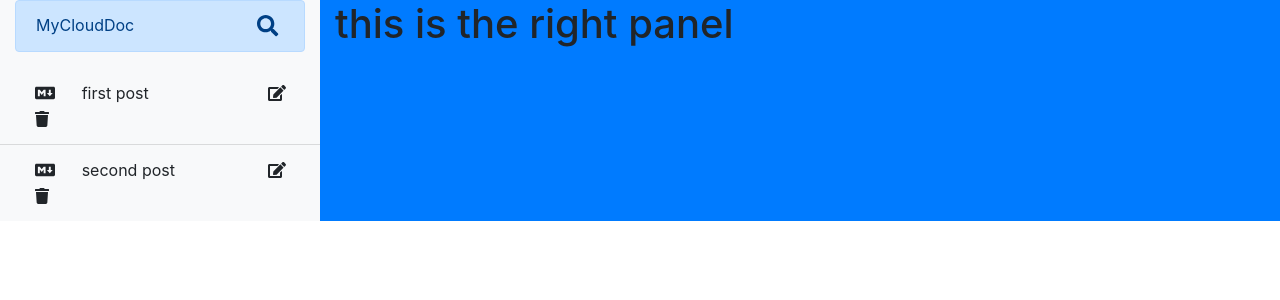
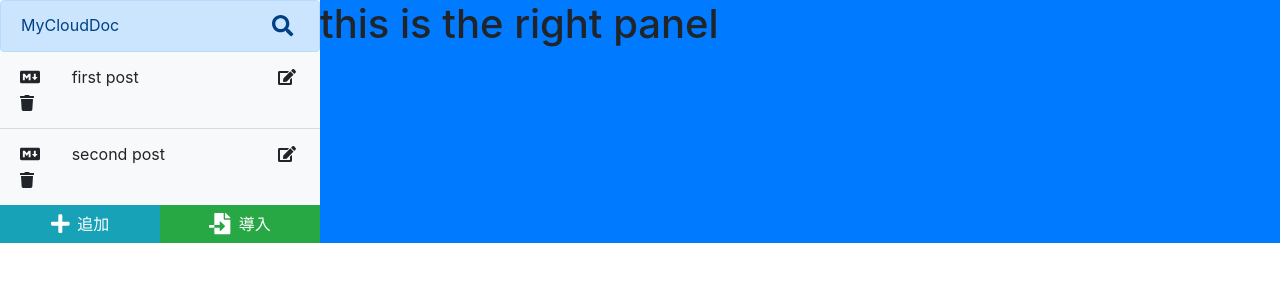
Before and after one commit to wangshunan/cloud-mddoc, a React (Create React App) app: page / in a window 1280 px wide. Shown: the top 300 px of the page. Built offline with nearby package versions, Linux system fonts and the light colour scheme.

Commit message:
add left panel bottombtn

```diff
--- a/src/App.js
+++ b/src/App.js
@@ -1,14 +1,16 @@
 import React from 'react';
+import { faPlus, faFileImport } from '@fortawesome/free-solid-svg-icons'
 import './App.css';
 import 'bootstrap/dist/css/bootstrap.min.css'
 import FileSearch from './components/FileSearch'
 import FileList from './components/FileList'
 import defaultFiles from './utils/defaultFiles'
+import BottomBtn from './components/BottomBtn'
 
 function App() {
   return (
-    <div className="App container-fluid">
-      <div className="row">
+    <div className="App container-fluid px-0">
+      <div className="row no-gutters">
         <div className="col-3 bg-light left-panel">
 			<FileSearch
 				onFileSearch={(value) => { console.log(value)} }
@@ -19,6 +21,22 @@
 				onSaveEdit={(id,value) => {console.log(id,value)}}
 				onFileDelete={(id) => {console.log("deleting", id)}}
 			/>
+			<div className="row no-gutters">
+				<div className="col bg-info">
+					<BottomBtn
+						text="追加"
+						colorClass="btn-info"
+						btnIcon={faPlus}
+					/>
+				</div>
+				<div className="col bg-success">
+					<BottomBtn
+						text="導入"
+						colorClass="btn-success"
+						btnIcon={faFileImport}
+					/>
+				</div>
+			</div>
         </div>
         <div className="col-9 bg-primary right-panel">
           <h1>this is the right panel</h1>
@@ -28,4 +46,4 @@
   );
 }
 
-export default App;
+export default App
--- /dev/null
+++ b/src/components/BottomBtn.js
@@ -0,0 +1,23 @@
+import React from 'react'
+import PropTypes from 'prop-types'
+import { FontAwesomeIcon } from '@fortawesome/react-fontawesome'
+
+const BottomBtn = ({text, colorClass, btnIcon, onBtnClick}) => (
+	<button type="button" className={`btn btn-block ${colorClass}`} onClick={onBtnClick}>
+		<FontAwesomeIcon size="lg" icon={btnIcon} className="mr-2"/>
+		{text}
+	</button>
+)
+
+BottomBtn.propTypes = {
+	text: PropTypes.string,
+	colorClass: PropTypes.string,
+	btnIcon: PropTypes.object.isRequired,
+	onBtnClick: PropTypes.func
+}
+
+BottomBtn.defaultProps = {
+	text: '追加'
+}
+
+export default BottomBtn
--- a/src/components/FileList.js
+++ b/src/components/FileList.js
@@ -3,13 +3,16 @@
 import { faEdit, faTrash, faTimes } from '@fortawesome/free-solid-svg-icons'
 import { faMarkdown } from '@fortawesome/free-brands-svg-icons'
 import propTypes from 'prop-types'
+import useKeyPress from '../hooks/UseKeyPress'
 
 const FileList = ( { files, onFileClick, onSaveEdit, onFileDelete} ) => {
     const [editStatus, setEditStatus] = useState(false)
     const [value, setValue] = useState('')
 
-    const closeSetEdit = (e) => {
-        e.preventDefault()
+    const enterKeyPress = useKeyPress(13)
+    const escKeyPress = useKeyPress(27)
+
+    const closeSetEdit = () => {
         setEditStatus(false)
         setValue('')
     }
@@ -19,30 +22,17 @@
         setValue(value);
     }
 
+
     useEffect(() => {
-        const handleInputEvent = (event) => {
-            const {keyCode} = event
-            if ( editStatus ) {
-                switch(keyCode) {
-                    case 13:
-                        const editItem = files.find(file => file.id === editStatus)
-                        onSaveEdit(editItem.id, value)
-                        setEditStatus(false)
-                        setValue('')
-                        break
-                    case 27:
-                        closeSetEdit(event)
-                        break
-                    default:
-                        break
-                }
-            }
+        if ( enterKeyPress && editStatus ) {
+            const editItem = files.find(file => file.id === editStatus)
+            onSaveEdit(editItem.id, value)
+            setEditStatus(false)
+            setValue('')
         }
 
-        document.addEventListener('keyup', handleInputEvent)
-
-        return () => {
-            document.removeEventListener('keyup', handleInputEvent)
+        if ( escKeyPress && editStatus ) {
+            closeSetEdit()
         }
     })
 
@@ -53,11 +43,11 @@
                     <li className="row list-group-item bg-light d-flex align-items-center file-item"
                         key={file.id}
                     >
+                        <span className="col-2">
+                            <FontAwesomeIcon sile="lg" icon={faMarkdown}/>
+                        </span>
                         { ( file.id !== editStatus ) &&
                             <>
-                                <span className="col-2">
-                                    <FontAwesomeIcon sile="lg" icon={faMarkdown}/>
-                                </span>
                                 <span className="col-8 c-link" onClick={() => {onFileClick(file.id)}}>
                                     {file.title}
                                 </span>
@@ -72,8 +62,8 @@
 
                         { ( file.id === editStatus ) &&
                             <>
-                                <input className="from-control" value={value} onChange={(e) => { setValue(e.target.value) }} />
-                                <button type="button" className="icon-button" onClick={closeSetEdit}>
+                                <input className="from-control col-9" value={value} onChange={(e) => { setValue(e.target.value) }} />
+                                <button type="button" className="icon-button col-1" onClick={closeSetEdit}>
                                     <FontAwesomeIcon title='閉じる' size="lg" icon={faTimes}/>
                                 </button>
                             </>
--- a/src/components/FileSearch.js
+++ b/src/components/FileSearch.js
@@ -2,41 +2,29 @@
 import { FontAwesomeIcon } from '@fortawesome/react-fontawesome'
 import { faSearch, faTimes } from '@fortawesome/free-solid-svg-icons'
 import PropTypes from 'prop-types'
+import useKeyPress from '../hooks/UseKeyPress'
 
 const FileSearch = ({ title, onFileSearch }) => {
     const [ inputActive, setInputActive ] = useState(false) // 入力状態
     const [ value, setValue ] = useState('')                // 入力値
+    const enterKeyPress = useKeyPress(13)                      // Enter
+    const escKeyPress = useKeyPress(27)                         // Esc
     let node = useRef(null)
 
     // 検索欄を閉じる
-    const closeSearch = (e) => {
-        e.preventDefault()
+    const closeSearch = () => {
         setInputActive(false)
         setValue('')
     }
 
     // キーボード入力
     useEffect(() => {
-        const handleInputEvent = (event) => {
-            const { keyCode } = event
-            if ( inputActive ) {
-                switch(keyCode) {
-                    case 13:
-                        onFileSearch(value)
-                        break
-                    case 27:
-                        closeSearch(event)
-                        break
-                    default:
-                        break
-                }
-            }
+        if ( enterKeyPress && inputActive ) {
+            onFileSearch(value)
         }
 
-        document.addEventListener('keyup', handleInputEvent)
-
-        return () => {
-            document.removeEventListener('keyup', handleInputEvent)
+        if ( escKeyPress && inputActive ) {
+            closeSearch()
         }
     })
 
@@ -47,7 +35,7 @@
     }, [inputActive])
 
     return(
-        <div className="alert alert-primary d-flex justify-content-center justify-content-between">
+        <div className="alert alert-primary d-flex justify-content-center justify-content-between mb-0">
             { !inputActive &&
                 <>
                     <span>{title}</span>
--- /dev/null
+++ b/src/hooks/UseKeyPress.js
@@ -0,0 +1,31 @@
+import { useState, useEffect } from 'react'
+
+const UseKeyPress = (targetKeyCode) => {
+    const [keyPressed, setKeyPreesed] = useState(false)
+
+    const keyUpHandle = ({keyCode}) => {
+        if ( keyCode === targetKeyCode ) {
+        setKeyPreesed(false)
+        }
+    }
+
+    const keyDownhandle = ({keyCode}) => {
+        if ( keyCode === targetKeyCode ) {
+        setKeyPreesed(true)
+        }
+    }
+
+    useEffect(() => {
+        document.addEventListener('keyUp', keyUpHandle)
+        document.addEventListener('keyDown', keyDownhandle)
+
+        return () => {
+        document.removeEventListener('keyup', keyUpHandle)
+        document.removeEventListener('keydown', keyDownhandle)
+        }
+    })
+
+    return keyPressed
+}
+
+export default UseKeyPress
```
Lines whose indentation alone changed are shown as unchanged.
